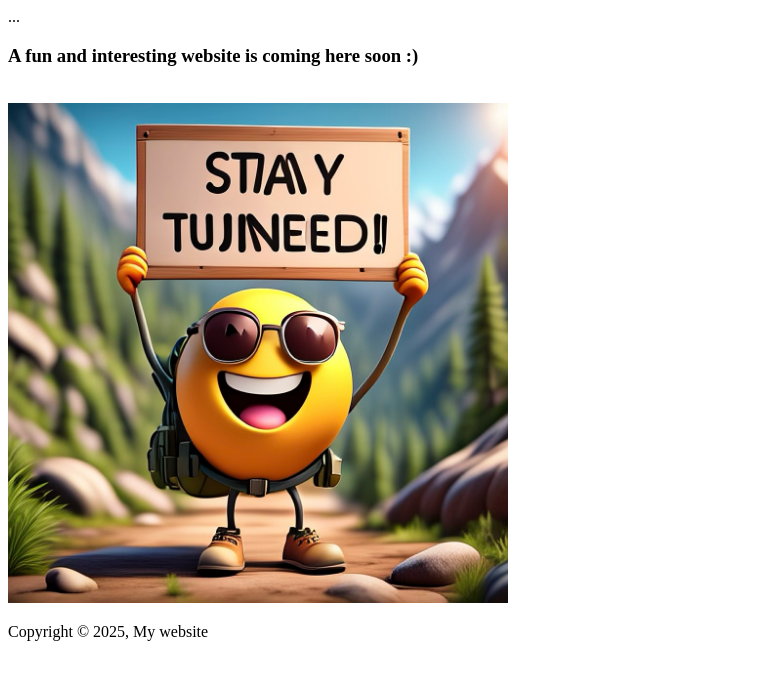
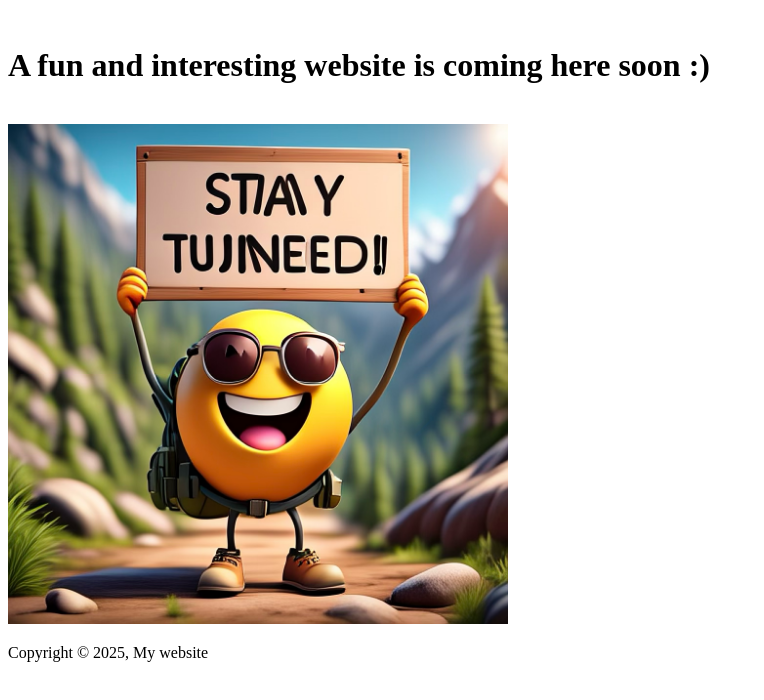
Before and after one commit to JeanSneaux/website-ameya-pradhan, a plain HTML site: page index.html in a window 1280 px wide. Shown: the whole page, without its empty margins (0-764 px from the left). Drawn offline with Linux system fonts and the light colour scheme.

Commit message:
Update HTML structure and heading levels

```diff
--- a/index.html
+++ b/index.html
@@ -1,10 +1,12 @@
 <!DOCTYPE html>
 <html>
+  <head>
   <title>Stay tuned...</title>
-<head>...</head>
+    <link rel="apple-touch-icon" type="image/png" href="/images/Family_sigil.png">
+  </head>
 <body>
-
-<h3>A fun and interesting website is coming here soon :)</h3>
+<br>
+<h1>A fun and interesting website is coming here soon :)</h1>
   <br>
 <img src="/images/Stay-tuned.PNG" alt="Stay tuned" width="500">
 <br>
```
